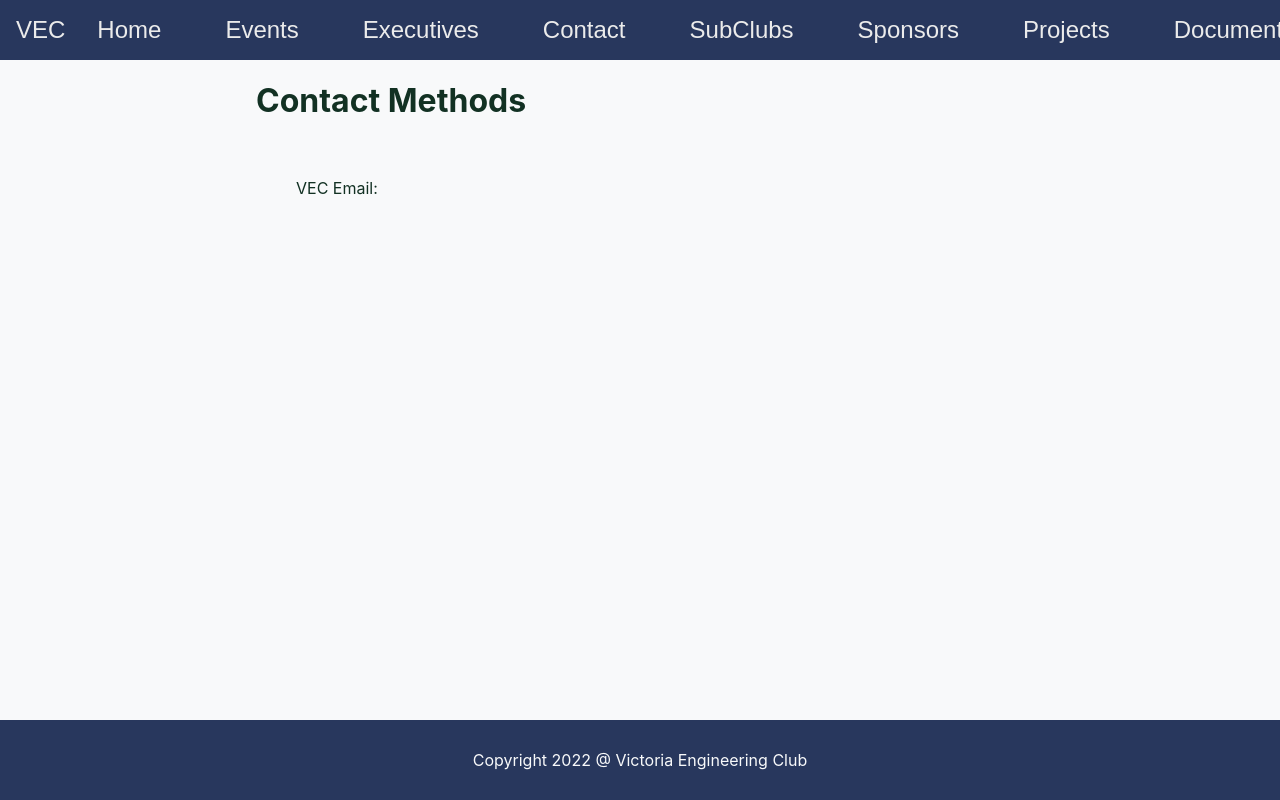
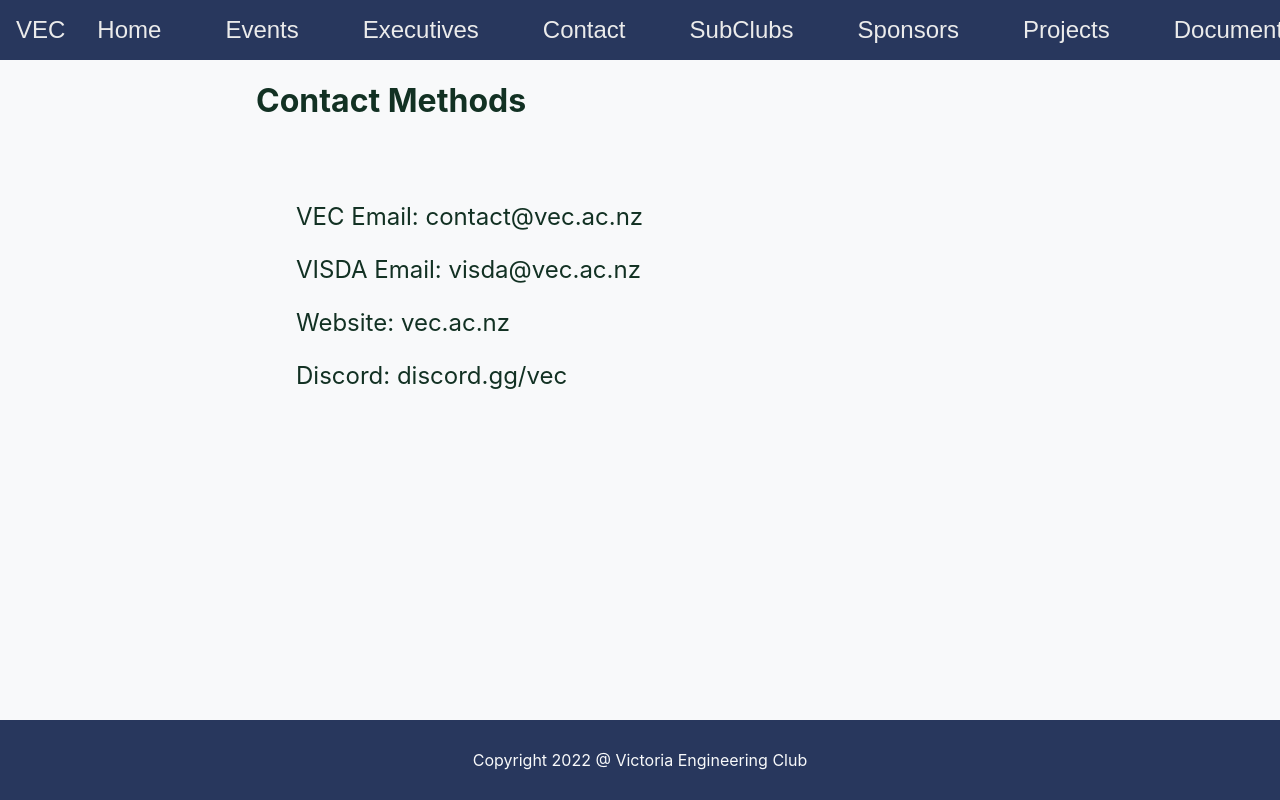
Before and after one commit to NaruebetThanuwohan/Website, a Next.js app: page /contact in a window 1280 px wide. Shown: the top 800 px of the page. Built offline with nearby package versions, Linux system fonts and the light colour scheme.

Commit message:
Added slight sponsor information, contact, and registration on from page

```diff
--- a/pages/contact.tsx
+++ b/pages/contact.tsx
@@ -2,7 +2,7 @@ import Container from "./components/Container";
 import Content from "./components/Content";
 import Footer from "./components/Footer";
 import Navigation from "./components/Navigation";
-import { Header, LI, UL } from "./components/Styles";
+import { Header, LI, Paragraph, UL } from "./components/Styles";
 
 const contact = () => {
   return (
@@ -12,8 +12,10 @@ const contact = () => {
         <Header>Contact Methods</Header>
         <br />
         <UL>
-          <LI>VEC Email: </LI>
-          <LI></LI>
+          <LI><Paragraph>VEC Email: contact@vec.ac.nz</Paragraph></LI>
+          <LI><Paragraph>VISDA Email: visda@vec.ac.nz</Paragraph></LI>
+          <LI><Paragraph>Website: <a href="https://vec.ac.nz">vec.ac.nz</a></Paragraph></LI>
+          <LI><Paragraph>Discord: <a href="https://discord.gg/vec">discord.gg/vec</a></Paragraph></LI>
         </UL>
       </Content>
       <Footer />
--- a/pages/index.tsx
+++ b/pages/index.tsx
@@ -10,6 +10,7 @@ const Home: NextPage = () => {
     <Container>
       <Navigation />
       <Content>
+        <Header><a href="https://forms.gle/ooUf1NSCgUJV8h4H9">Registration form: Click here</a></Header>
         <Header>
           Welcome to the official Victoria Engineering Club website!
         </Header>
--- a/pages/sponsors.tsx
+++ b/pages/sponsors.tsx
@@ -2,7 +2,7 @@ import Container from "./components/Container";
 import Content from "./components/Content";
 import Footer from "./components/Footer";
 import Navigation from "./components/Navigation";
-import { Header } from "./components/Styles";
+import { Header, Paragraph } from "./components/Styles";
 
 
 const sponsors = () =>{
@@ -11,6 +11,10 @@ const sponsors = () =>{
       <Navigation/>
       <Content>
         <Header>Club Sponsors</Header>
+        <Paragraph>At the Victoria Engineering Club, we have awesome members of the community supporting our goals as a club. To be expanded</Paragraph>
+        <Header>Atlassian</Header>
+        <Header>VUWSA</Header>
+        <Header>ECS Department</Header>
       </Content>
       <Footer/>
     </Container>
```
